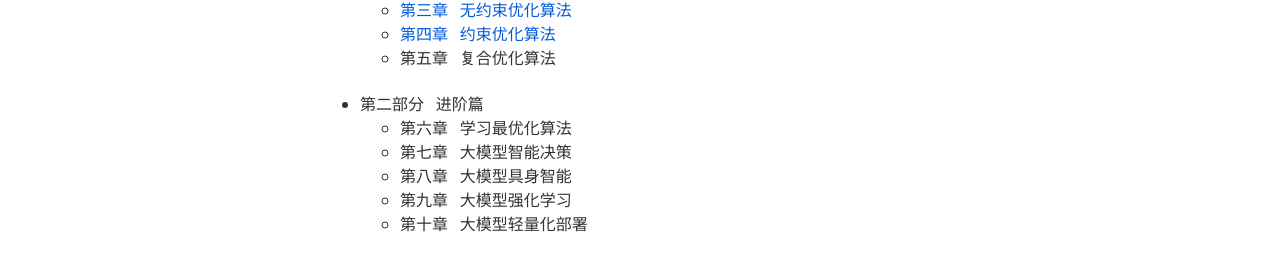
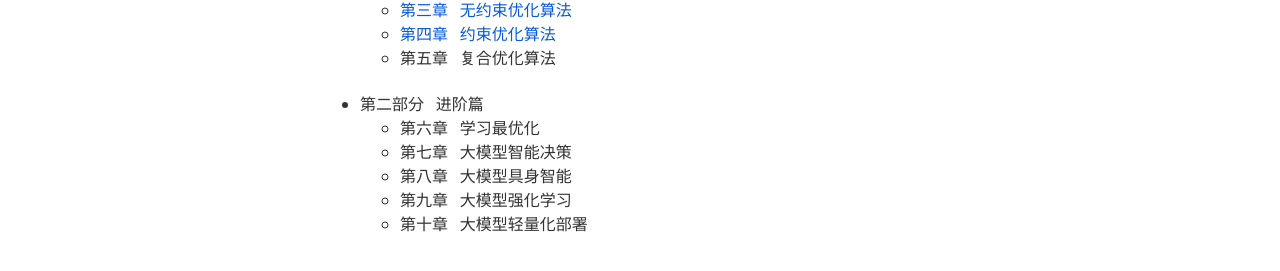
Before and after one commit to xianchaoxiu/xianchaoxiu.github.io, a Jekyll site: the page built from chinese/OPT/index.md, in a window 1280 px wide. Shown: the part 399-670 px from the top of the page. Built offline with Jekyll 4.4.1, drawn with Linux system fonts in a browser that asks for light colours; nearby versions of some CDN libraries.

Commit message:
Update index.md

```diff
--- a/chinese/OPT/index.md
+++ b/chinese/OPT/index.md
@@ -25,7 +25,7 @@ share: false
 
 
 - 第二部分 &nbsp;  进阶篇<br>
-  - 第六章 &nbsp;  学习最优化算法 <br>
+  - 第六章 &nbsp;  学习最优化 <br>
   - 第七章 &nbsp;  大模型智能决策 <br>
   - 第八章 &nbsp;  大模型具身智能 <br>
   - 第九章 &nbsp;  大模型强化学习 <br>
```
